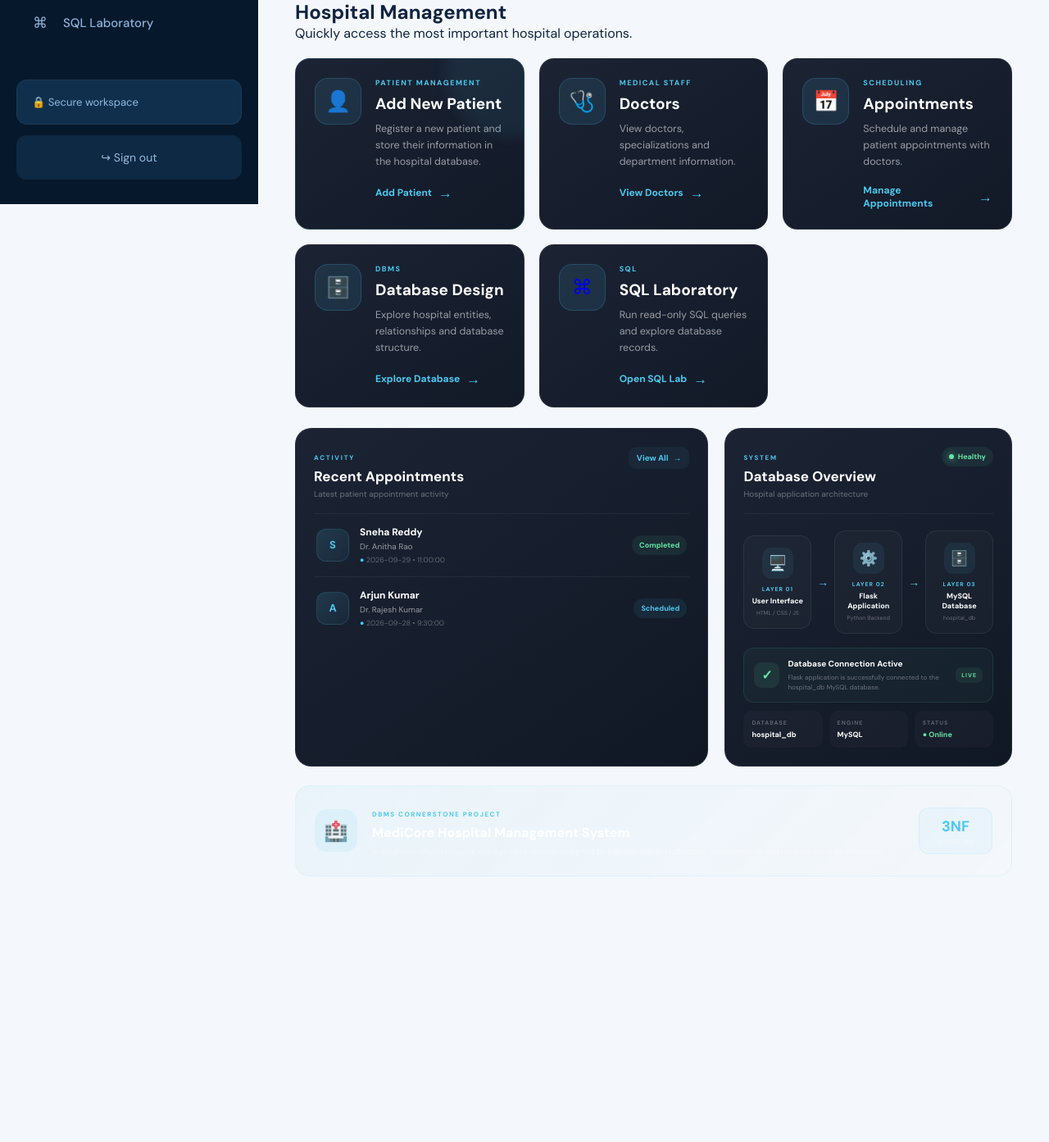
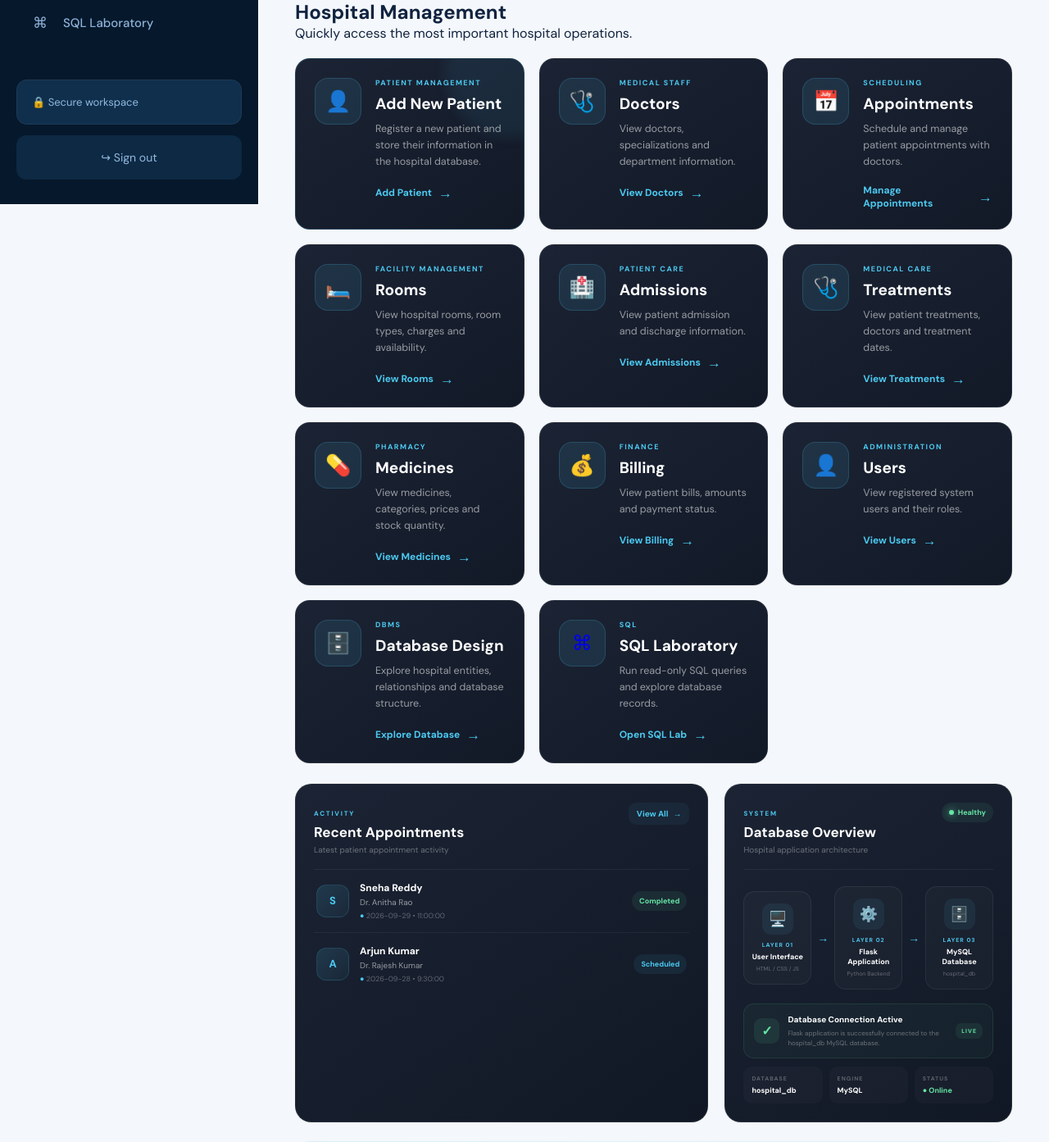
Before and after one commit to Chilaka-Jaswin/Hospital-Management-DBMS, a Flask app: page /dashboard in a window 1280 px wide. Shown: the part 551-1944 px from the top of the page at 82% size. Before the commit the page ends 1620 px from the top, so only its background shows below. Run offline with Flask 3, Linux system fonts and the light colour scheme; the visitor is signed in with stand-in values (Sample User, id 1); data comes from the database, SQL or seed files in the repository.

Commit message:
Add hospital management modules

```diff
--- a/app.py
+++ b/app.py
@@ -1038,7 +1038,135 @@ def health():
 
     })
 
+# =========================================================
+# HOSPITAL MODULES
+# =========================================================
 
+MODULE_CONFIG = {
+
+    "rooms": {
+        "title": "Rooms",
+        "query": """
+            SELECT room_id, room_number, room_type,
+                   daily_charge, status
+            FROM Room
+            ORDER BY room_id
+        """
+    },
+
+    "admissions": {
+        "title": "Admissions",
+        "query": """
+            SELECT a.admission_id,
+                   p.patient_name,
+                   a.room_id,
+                   a.admission_date,
+                   a.discharge_date
+            FROM Admission a
+            JOIN Patient p
+            ON p.patient_id = a.patient_id
+            ORDER BY a.admission_id DESC
+        """
+    },
+
+    "treatments": {
+        "title": "Treatments",
+        "query": """
+            SELECT t.treatment_id,
+                   p.patient_name,
+                   d.doctor_name,
+                   t.treatment_description,
+                   t.treatment_date
+            FROM Treatment t
+            JOIN Patient p
+            ON p.patient_id = t.patient_id
+            JOIN Doctor d
+            ON d.doctor_id = t.doctor_id
+            ORDER BY t.treatment_id DESC
+        """
+    },
+
+    "medicines": {
+        "title": "Medicines",
+        "query": """
+            SELECT medicine_id,
+                   medicine_name,
+                   category,
+                   price,
+                   stock_quantity
+            FROM Medicine
+            ORDER BY medicine_id
+        """
+    },
+
+    "billing": {
+        "title": "Billing",
+        "query": """
+            SELECT bill_id,
+                   patient_id,
+                   bill_date,
+                   total_amount,
+                   payment_status
+            FROM Billing
+            ORDER BY bill_id DESC
+        """
+    },
+
+    "users": {
+        "title": "Users",
+        "query": """
+            SELECT user_id,
+                   username,
+                   role
+            FROM Users
+            ORDER BY user_id
+        """
+    }
+}
+
+
+@app.route("/modules/<module_name>")
+@login_required
+def hospital_module(module_name):
+
+    module = MODULE_CONFIG.get(module_name)
+
+    if not module:
+        return "Module not found", 404
+
+    rows = []
+
+    conn = get_db()
+
+    if conn:
+
+        cursor = conn.cursor(dictionary=True)
+
+        try:
+
+            cursor.execute(module["query"])
+
+            rows = cursor.fetchall()
+
+        except Error as e:
+
+            print("Module Error:", e)
+
+            flash(
+                f"Database error: {e}",
+                "danger"
+            )
+
+        finally:
+
+            cursor.close()
+            conn.close()
+
+    return render_template(
+        "module.html",
+        title=module["title"],
+        rows=rows
+    )
 # =========================================================
 # RUN APPLICATION
 # =========================================================
--- a/app/templates/dashboard.html
+++ b/app/templates/dashboard.html
@@ -287,7 +287,208 @@
             </div>
 
         </a>
-
+<!-- ROOMS -->
+
+<a
+    href="{{ url_for('hospital_module', module_name='rooms') }}"
+    class="quick-card"
+>
+    <div class="quick-icon">
+        🛏️
+    </div>
+
+    <div class="quick-content">
+
+        <span class="quick-label">
+            FACILITY MANAGEMENT
+        </span>
+
+        <h3>
+            Rooms
+        </h3>
+
+        <p>
+            View hospital rooms, room types,
+            charges and availability.
+        </p>
+
+        <div class="quick-action">
+            View Rooms
+            <span>→</span>
+        </div>
+
+    </div>
+</a>
+
+
+<!-- ADMISSIONS -->
+
+<a
+    href="{{ url_for('hospital_module', module_name='admissions') }}"
+    class="quick-card"
+>
+    <div class="quick-icon">
+        🏥
+    </div>
+
+    <div class="quick-content">
+
+        <span class="quick-label">
+            PATIENT CARE
+        </span>
+
+        <h3>
+            Admissions
+        </h3>
+
+        <p>
+            View patient admission and
+            discharge information.
+        </p>
+
+        <div class="quick-action">
+            View Admissions
+            <span>→</span>
+        </div>
+
+    </div>
+</a>
+
+
+<!-- TREATMENTS -->
+
+<a
+    href="{{ url_for('hospital_module', module_name='treatments') }}"
+    class="quick-card"
+>
+    <div class="quick-icon">
+        🩺
+    </div>
+
+    <div class="quick-content">
+
+        <span class="quick-label">
+            MEDICAL CARE
+        </span>
+
+        <h3>
+            Treatments
+        </h3>
+
+        <p>
+            View patient treatments,
+            doctors and treatment dates.
+        </p>
+
+        <div class="quick-action">
+            View Treatments
+            <span>→</span>
+        </div>
+
+    </div>
+</a>
+
+
+<!-- MEDICINES -->
+
+<a
+    href="{{ url_for('hospital_module', module_name='medicines') }}"
+    class="quick-card"
+>
+    <div class="quick-icon">
+        💊
+    </div>
+
+    <div class="quick-content">
+
+        <span class="quick-label">
+            PHARMACY
+        </span>
+
+        <h3>
+            Medicines
+        </h3>
+
+        <p>
+            View medicines, categories,
+            prices and stock quantity.
+        </p>
+
+        <div class="quick-action">
+            View Medicines
+            <span>→</span>
+        </div>
+
+    </div>
+</a>
+
+
+<!-- BILLING -->
+
+<a
+    href="{{ url_for('hospital_module', module_name='billing') }}"
+    class="quick-card"
+>
+    <div class="quick-icon">
+        💰
+    </div>
+
+    <div class="quick-content">
+
+        <span class="quick-label">
+            FINANCE
+        </span>
+
+        <h3>
+            Billing
+        </h3>
+
+        <p>
+            View patient bills, amounts
+            and payment status.
+        </p>
+
+        <div class="quick-action">
+            View Billing
+            <span>→</span>
+        </div>
+
+    </div>
+</a>
+
+
+<!-- USERS -->
+
+<a
+    href="{{ url_for('hospital_module', module_name='users') }}"
+    class="quick-card"
+>
+    <div class="quick-icon">
+        👤
+    </div>
+
+    <div class="quick-content">
+
+        <span class="quick-label">
+            ADMINISTRATION
+        </span>
+
+        <h3>
+            Users
+        </h3>
+
+        <p>
+            View registered system users
+            and their roles.
+        </p>
+
+        <div class="quick-action">
+            View Users
+            <span>→</span>
+        </div>
+
+    </div>
+</a>
 
         <!-- DATABASE -->
 
--- a/database/schema.sql
+++ b/database/schema.sql
@@ -1,4 +1,4 @@
-CREATE DATABASE IF NOT EXISTS hospital_db; USE hospital_db;
+USE defaultdb;
 CREATE TABLE IF NOT EXISTS Department(department_id INT PRIMARY KEY AUTO_INCREMENT,department_name VARCHAR(100) NOT NULL UNIQUE);
 CREATE TABLE IF NOT EXISTS Doctor(doctor_id INT PRIMARY KEY AUTO_INCREMENT,doctor_name VARCHAR(100) NOT NULL,specialization VARCHAR(100),phone VARCHAR(15),department_id INT,FOREIGN KEY(department_id) REFERENCES Department(department_id));
 CREATE TABLE IF NOT EXISTS Patient(patient_id INT PRIMARY KEY AUTO_INCREMENT,patient_name VARCHAR(100) NOT NULL,gender VARCHAR(20),date_of_birth DATE,phone VARCHAR(15),address VARCHAR(200));
```
Also changed, not shown: app/templates/module.html (added, +116 -0 lines).
